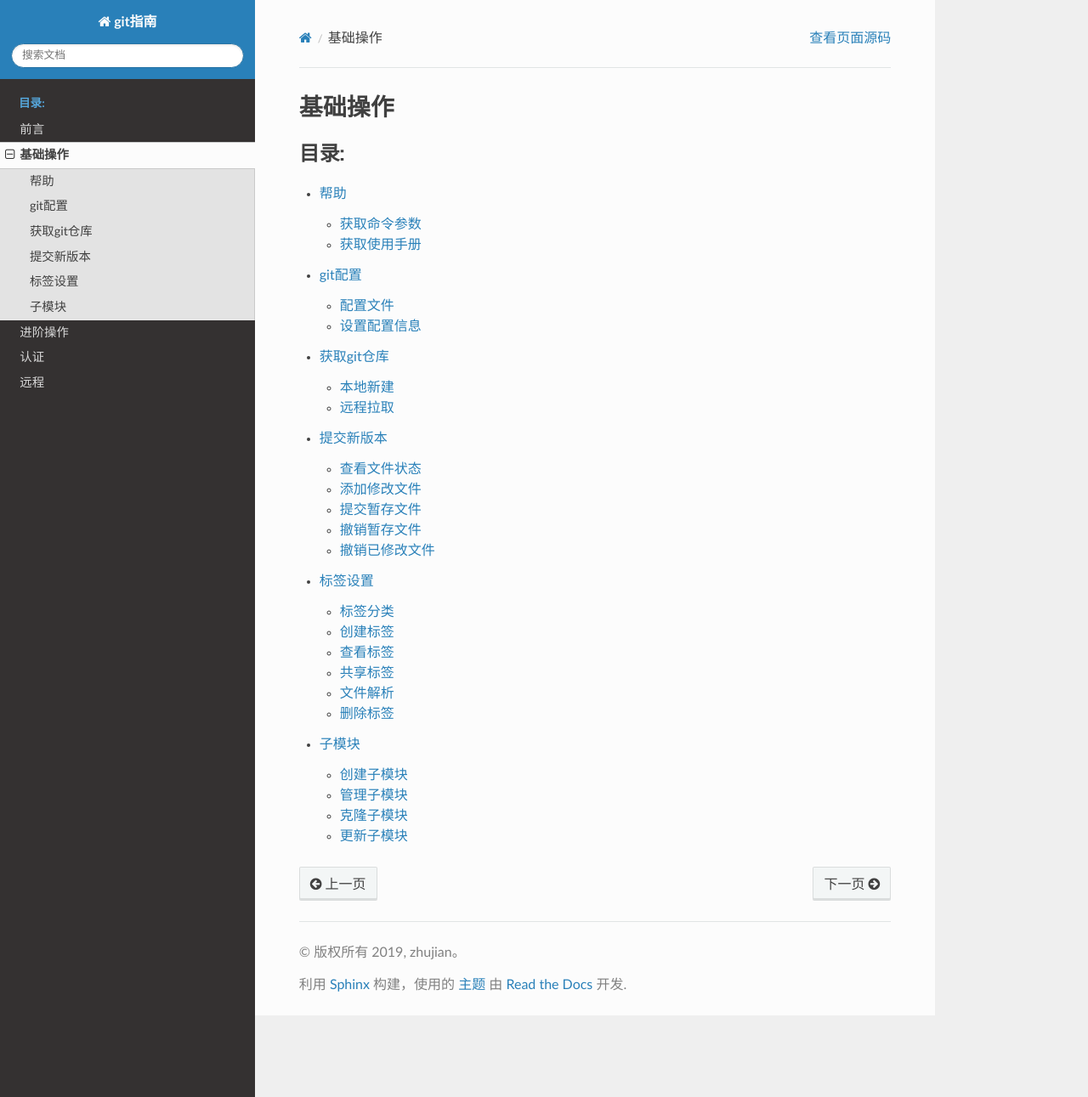
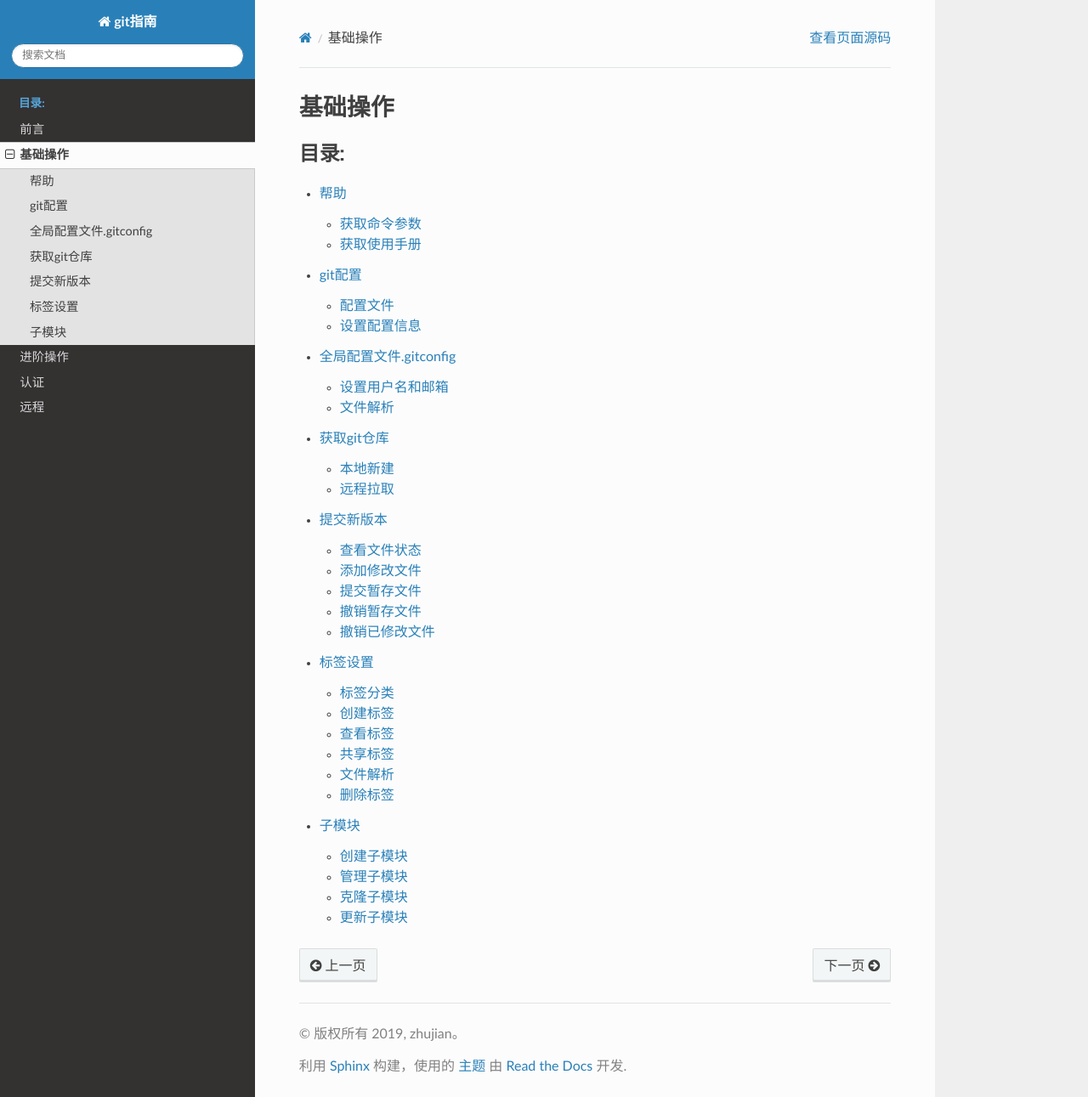
Before and after one commit to Document-Collection/git-guide, a Sphinx documentation site: the page built from docs/source/basic.rst, in a window 1280 px wide and 1291 px high. Shown: the whole window at 85% size. Built offline with Sphinx 7.4.7 and the Read the Docs theme 2.0.0, drawn with Linux system fonts in a browser that asks for light colours.

Commit message:
添加全局配置文件文档

```diff
--- a/docs/source/basic.rst
+++ b/docs/source/basic.rst
@@ -8,6 +8,7 @@
 
    basic/帮助
    basic/git配置
+   basic/全局配置文件.gitconfig
    basic/获取git仓库
    basic/提交新版本
    basic/标签设置
--- /dev/null
+++ b/docs/source/basic/全局配置文件.gitconfig.md
@@ -0,0 +1,16 @@
+
+# 全局配置文件.gitconfig
+
+全局配置文件~/.gitconfig
+
+## 设置用户名和邮箱
+
+    git config --global user.name user-name
+    git config --global user.email email-address
+
+## 文件解析
+
+    $ cat .gitconfig
+    [user]
+        name = zxxx
+        email = 50xxxxx.com
```
